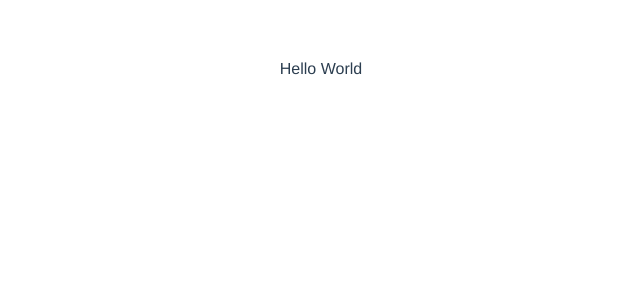
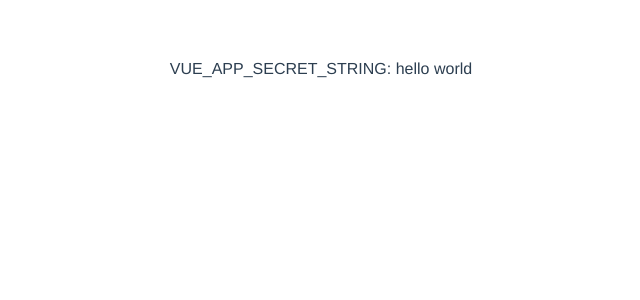
Before and after one commit to ghfwei1125/webdeploymenttest, a Vue app: page / in a window 1280 px wide. Shown: the top 300 px of the page, without its empty margins (319-959 px from the left). Built offline with nearby package versions, Linux system fonts and the light colour scheme.

Commit message:
update07

```diff
--- a/src/App.vue
+++ b/src/App.vue
@@ -1,8 +1,5 @@
 <template>
-  <div id="app">
-    <!-- 顯示 message 變數 -->
-    <p>{{ message }}</p>
-  </div>
+  VUE_APP_SECRET_STRING: {{ secretString }}
 </template>
 
 <script>
@@ -11,8 +8,7 @@ export default {
   name: 'App',
   data() {
     return {
-      message: "Hello World",
-
+      secretString: 'hello world',
     };
   },
 };
```
